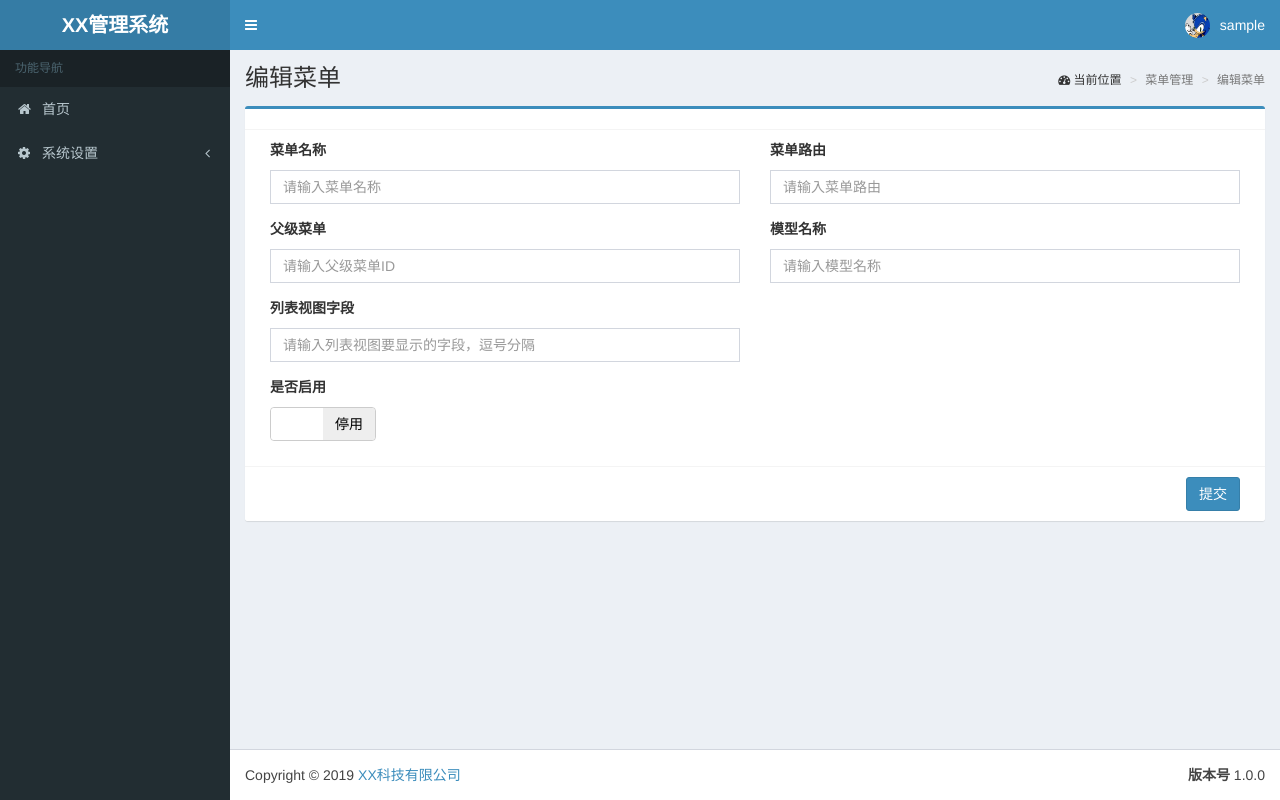
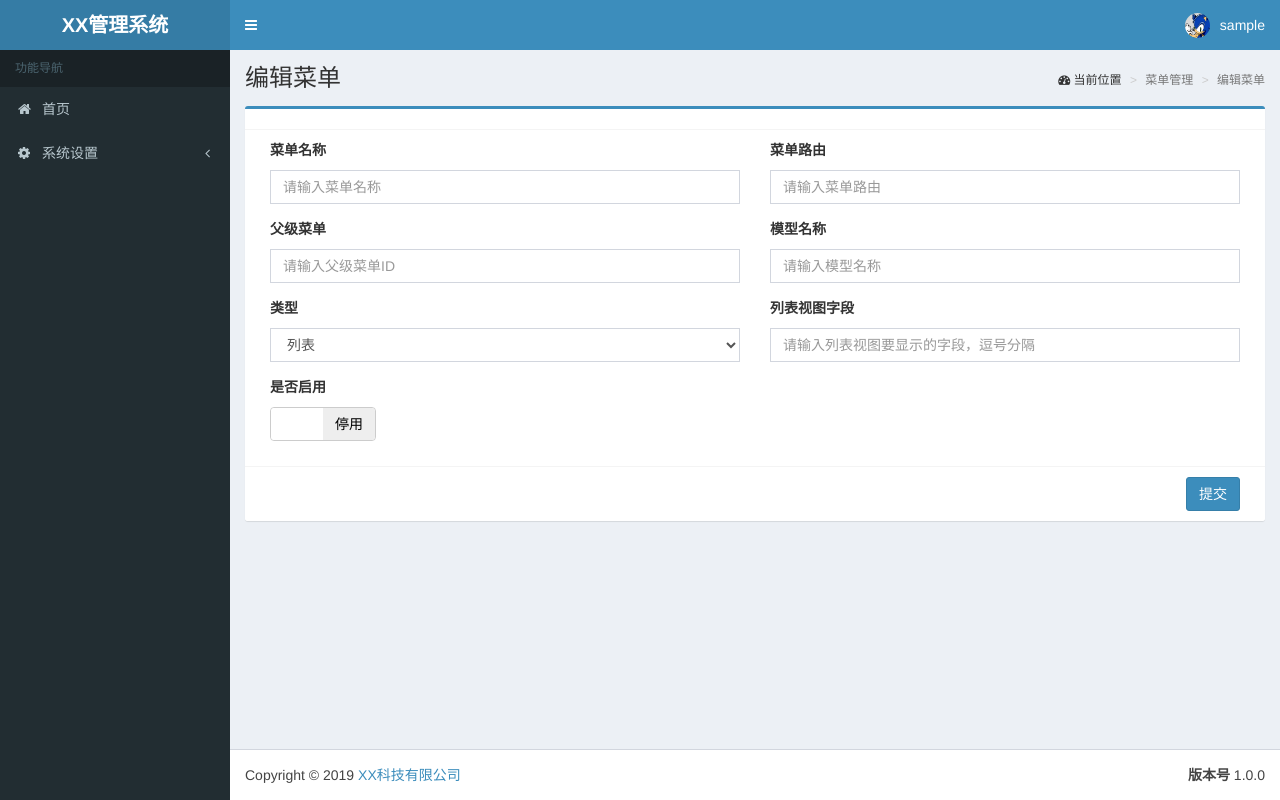
Before and after one commit to jellyfrank/flask_manager, a Flask app: page /menuedit in a window 1280 px wide. Run offline with Flask 2, Linux system fonts and the light colour scheme; the visitor is signed in with stand-in values (Sample User, id 1); data comes from the database, SQL or seed files in the repository; parts of the project's set-up code (start-up, migrations or seed data) failed here and were passed over; some libraries are stand-ins or nearby versions.

Commit message:
通用编辑和列表菜单分开注册

```diff
--- a/app/main/__init__.py
+++ b/app/main/__init__.py
@@ -4,6 +4,7 @@
 
 main = Blueprint('main', __name__)
 
+from . import index
 from . import views, forms, errors
 from . import users
 from . import my
--- a/app/main/forms.py
+++ b/app/main/forms.py
@@ -17,6 +17,9 @@
         message='不能为空'), Length(0, 64, message='长度不正确')])
     fields = StringField("列表视图字段")
     active = BooleanField("是否启用", default=False)
+    type = SelectField("类型", choices=[('1', "列表"),
+                                      ('2', "编辑")
+                                      ])
     submit = SubmitField('提交')
 
 
--- a/app/main/views.py
+++ b/app/main/views.py
@@ -17,8 +17,6 @@
 from app.model.menu import Menu
 
 # 通用列表查询
-
-
 def common_list(DynamicModel, view, **context):
     # 接收参数
     action = request.args.get('action')
@@ -43,8 +41,6 @@
         DynamicModel.id).paginate(page, length, False)
     dict = {'content': [model_util.get_model_colums_dict(item) for item in result.items],
             'total_page': math.ceil(result.total / length), 'page': page, 'length': length}
-    print('-------')
-    print(dict)
     return render_template(view, form=dict, current_user=current_user, **context)
 
 
@@ -113,21 +109,6 @@
             model_util.flash_errors(form)
     return render_template(view, form=form, current_user=current_user,**context)
 
-
-# 根目录跳转
-@main.route('/', methods=['GET'])
-@login_required
-def root():
-    return redirect(url_for('main.index'))
-
-
-# 首页
-@main.route('/index', methods=['GET'])
-@login_required
-def index():
-    return render_template('index.html', current_user=current_user)
-
-
 # 自动路由
 model_class = {
     hasattr(v, "__routename__") and v.__routename__ or k: v for key, value in inspect.getmembers(model) if inspect.ismodule(
@@ -171,22 +152,18 @@
     func_eidt.__name__ = edit_method
     register_route("/{}".format(edit_method), ["GET", "POST"], func_eidt)
 
-
-@main.route('/term')
-@login_required
-def get_term():
-    id = request.args.get("id")
-    return render_template("term.html", server_id=id)
-
-from copy import deepcopy
 # 通用菜单注册
 menus = Menu.query.filter(Menu.active == True).all()
 for menu in menus:
     # 注册列表路由
-    comm_menu_list = lambda m=menu: common_list(model_class.get(m.model_name), "menu/commlist.html", nav=m.name, editroute=f"main.{m.route}edit", fm=form_class.get(m.model_name)())
-    comm_menu_list.__name__ = f"{menu.route}list"
-    register_route(comm_menu_list.__name__, ["GET"], comm_menu_list)
+    if menu.type == 1:
+        # 查找是否存在对应的编辑路由
+        me = Menu.query.filter(Menu.active == True, Menu.model_name==menu.model_name,Menu.type=="2").first()
+        comm_menu_list = lambda m=menu: common_list(model_class.get(m.model_name), "menu/commlist.html", nav=m.name, editroute=f"main.{me.route}" if me else None, fm=form_class.get(m.model_name)())
+        comm_menu_list.__name__ = f"{menu.route}"
+        register_route(comm_menu_list.__name__, ["GET"], comm_menu_list)
     # 注册编辑路由
-    comm_menu_edit = lambda m=menu: common_edit(model_class.get(m.model_name), form_class.get(m.model_name)(),"menu/commedit.html", nav=m.name)
-    comm_menu_edit.__name__ = f"{menu.route}edit"
-    register_route(comm_menu_edit.__name__,["GET","POST"],comm_menu_edit)
+    if menu.type == 2:
+        comm_menu_edit = lambda m=menu: common_edit(model_class.get(m.model_name), form_class.get(m.model_name)(),"menu/commedit.html", nav=m.name)
+        comm_menu_edit.__name__ = f"{menu.route}"
+        register_route(comm_menu_edit.__name__,["GET","POST"],comm_menu_edit)
--- a/app/model/menu.py
+++ b/app/model/menu.py
@@ -16,3 +16,4 @@
     model_name = db.Column(db.String)  # 模型名称
     active = db.Column(db.Boolean)  # 是否启用
     fields = db.Column(db.String)  # 列表字段
+    type = db.Column(db.Integer) #菜单类型 1 列表， 2 编辑
--- a/app/templates/menu/commlist.html
+++ b/app/templates/menu/commlist.html
@@ -26,7 +26,9 @@
                 {% for field in fm if field.name !='csrf_token' and field.type !='SubmitField' %}
                 <th>{{field.label}}</th>
                 {% endfor %}
+                {% if editroute %}
                 <th>编辑</th>
+                {% endif %}
                 <th>删除</th>
             </tr>
             {% for row in form.content%}
@@ -35,8 +37,10 @@
                 {% for field in fm if field.name !='csrf_token'and field.type !='SubmitField' %}
                 <td>{{row.get(field.name)}}</td>
                 {% endfor %}
-                <td><a class='fa fa-lg fa-edit text-light-blue' href='{{url_for(editroute,id=row.id)}}'></a>
+                {% if editroute %}
+                <td><a class='fa fa-lg fa-edit text-light-blue' href='{{url_for(editroute,id=row.id)}} '></a>
                 </td>
+                {% endif %}
                 <td><a class='fa fa-lg fa-warning text-red' href='?action=del&id={{row.id}}'></a></td>
             </tr>
             {% endfor %}
--- a/app/templates/menu/menuedit.html
+++ b/app/templates/menu/menuedit.html
@@ -49,6 +49,12 @@
                 </div>
             </div>
             <div class="col-md-6">
+                    <div class="form-group">
+                        <label>{{form.type.label}}</label>
+                        {{form.type(class_="form-control",placeholder="菜单类型 1 列表 2 编辑")}}
+                    </div>
+                </div>
+            <div class="col-md-6">
                 <div class="form-group">
                     <label>{{form.fields.label}}</label>
                     {{form.fields(class_="form-control",placeholder="请输入列表视图要显示的字段，逗号分隔")}}
--- a/app/templates/menu/menulist.html
+++ b/app/templates/menu/menulist.html
@@ -28,6 +28,7 @@
                 <th>父级菜单</th>
                 <th>模型</th>
                 <th>是否启用</th>
+                <th>类型</th>
                 <th>编辑</th>
                 <th>删除</th>
             </tr>
@@ -39,6 +40,7 @@
                 <td>{{row.parent}}</td>
                 <td>{{row.model_name}}</td>
                 <td>{{row.active}}</td>
+                <td>{{row.type}}</td>
                 <td><a class='fa fa-lg fa-edit text-light-blue' href='{{url_for("main.menuedit",id=row.id)}}'></a>
                 </td>
                 <td><a class='fa fa-lg fa-warning text-red' href='?action=del&id={{row.id}}'></a></td>
```
Also changed, not shown: app/main/index.py (added, +39 -0 lines).
